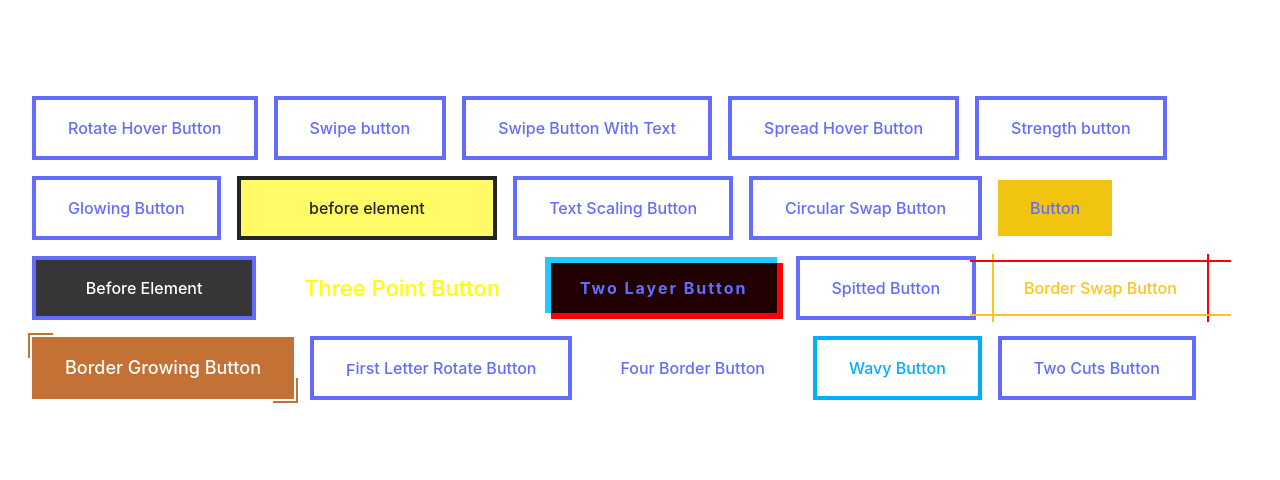
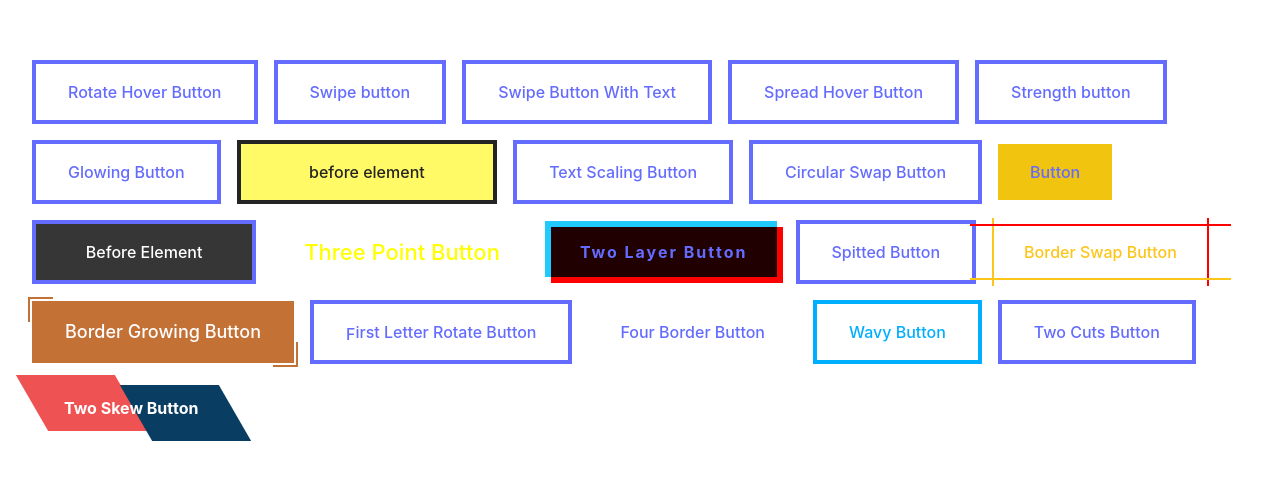
Before and after one commit to andy5566w/vue3-advenced-css, a Vue app: page / in a window 1280 px wide. Shown: the part 152-632 px from the top of the page. Built offline with nearby package versions, Linux system fonts and the light colour scheme.

Commit message:
add TwoSkewButton.vue

```diff
--- a/src/components/DIsplayButton.vue
+++ b/src/components/DIsplayButton.vue
@@ -20,6 +20,7 @@
     <FourBorderButton />
     <WavyButton />
     <TwoCutsButton />
+    <TwoSkewButton />
   </div>
 </template>
 
@@ -44,6 +45,7 @@ import FirstLetterRotateButton from './buttons/FirstLetterRotateButton.vue'
 import FourBorderButton from './buttons/FourBorderButton.vue'
 import WavyButton from './buttons/WavyButton.vue'
 import TwoCutsButton from './buttons/TwoCutsButton.vue'
+import TwoSkewButton from './buttons/TwoSkewButton.vue'
 </script>
 
 <style lang="scss" scoped></style>
--- /dev/null
+++ b/src/components/buttons/TwoSkewButton.vue
@@ -0,0 +1,48 @@
+<template>
+  <a
+    href="#"
+    class="px-8 py-4 text-white font-bold relative transition duration-150 ease-out"
+    >Two Skew Button</a
+  >
+</template>
+
+<script></script>
+
+<style scoped lang="scss">
+a {
+  &:before,
+  &:after {
+    content: '';
+    position: absolute;
+    height: 100%;
+    width: 50%;
+    top: -5px;
+    left: 0;
+    transform: skewX(30deg);
+    background-color: #ee5253;
+    z-index: -1;
+    transition: all 0.2s;
+  }
+
+  &:after {
+    left: calc(50% + 5px);
+    top: 5px;
+    background-color: #0a3d62;
+  }
+
+  &:hover {
+    color: #fff;
+    &:before {
+      transform: skewX(0);
+      left: 50%;
+      top: 0;
+    }
+
+    &:after {
+      left: 0;
+      top: 0;
+      transform: skewX(0);
+    }
+  }
+}
+</style>
```
